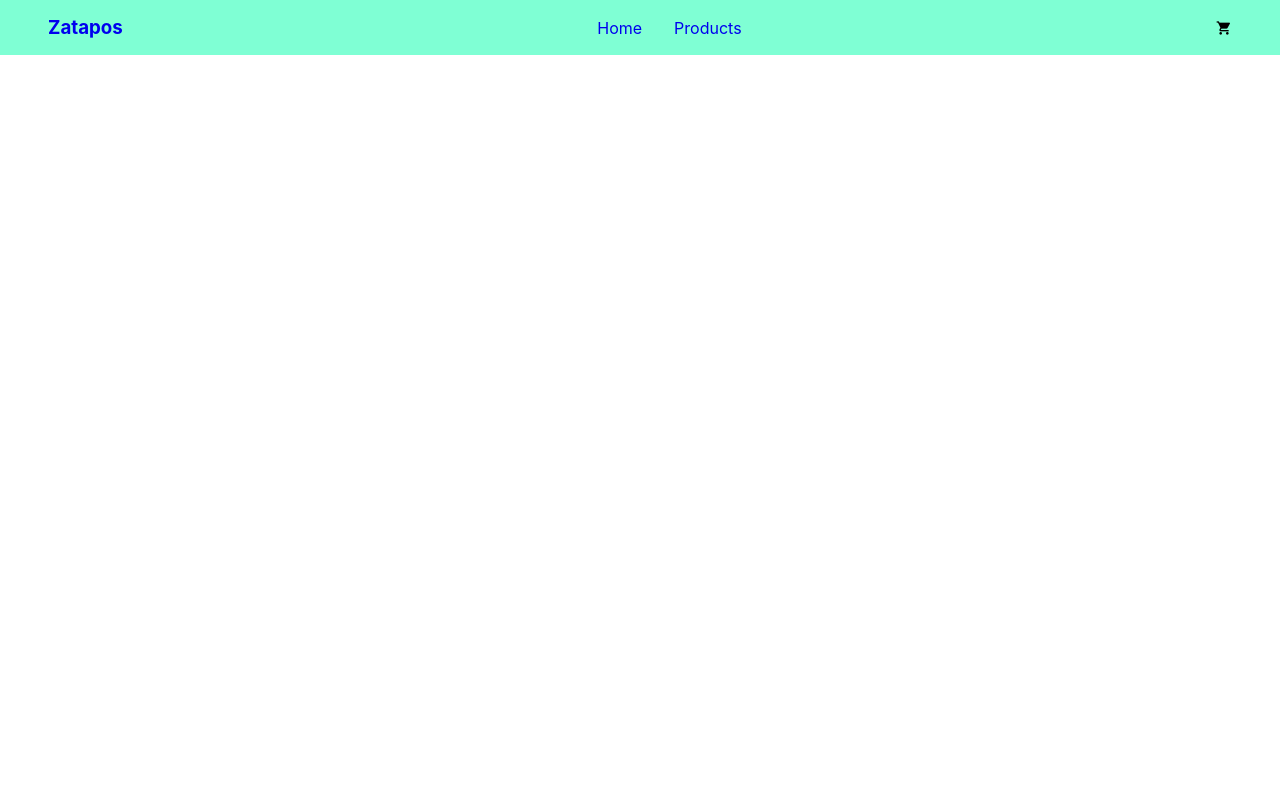
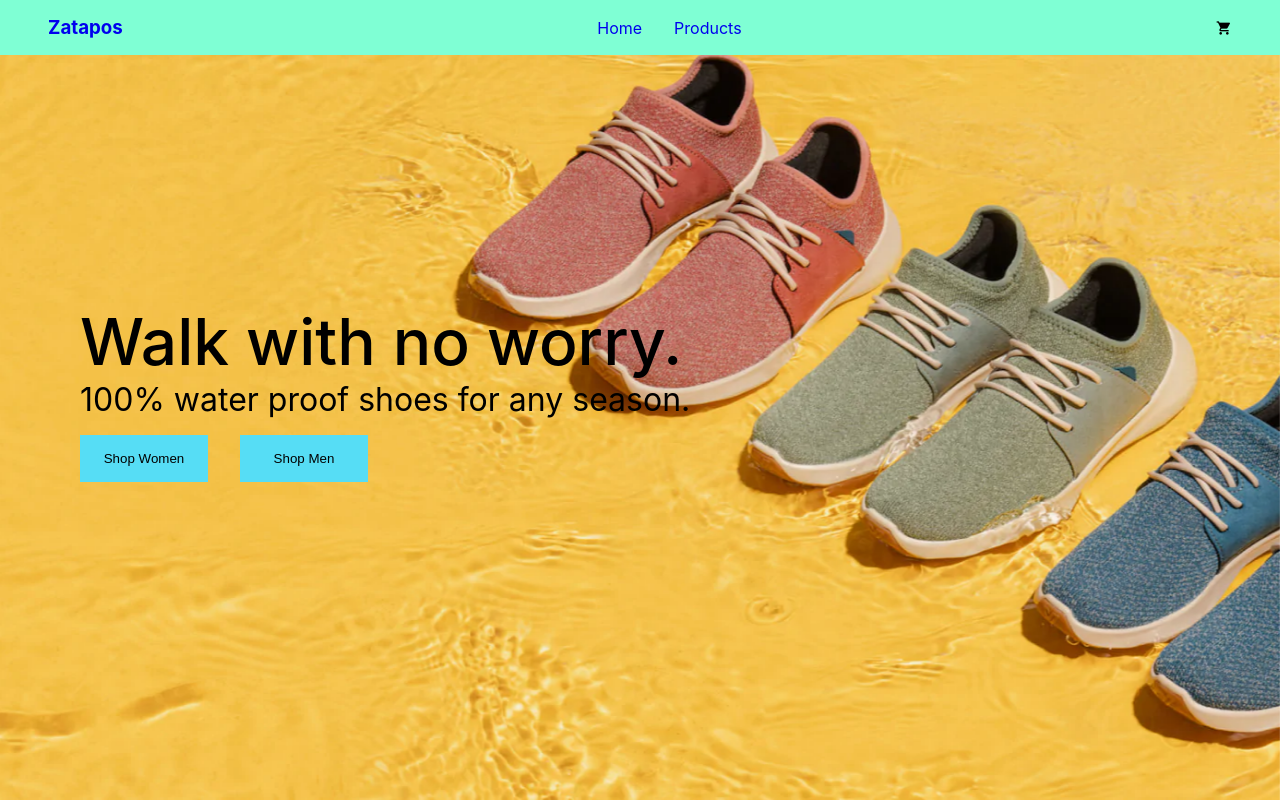
Before and after one commit to ben-cornico/project-shopping-cart, a React (Create React App) app: page / in a window 1280 px wide. Built offline with nearby package versions, Linux system fonts and the light colour scheme.

Commit message:
Home page design update

```diff
--- a/src/components/Home.js
+++ b/src/components/Home.js
@@ -3,7 +3,21 @@ import React, { Component } from 'react'
 export class Home extends Component {
   render() {
     return (
-      <div>Home</div>
+        <div className="home">
+          <div className="home-content">
+            <p className="main-line">
+              Walk with no worry.
+            </p>
+            <p className="offer-line">
+              100% water proof shoes for any season.
+            </p>
+            <div className="btn-group-home">
+              <button className='btn-home'>Shop Women</button>
+              <button className='btn-home'>Shop Men</button>
+            </div>
+          </div>
+
+        </div>
     )
   }
 }
```
Also changed, not shown: src/components/images/homepage.webp (added), src/components/images/small-homepage.webp (added).
